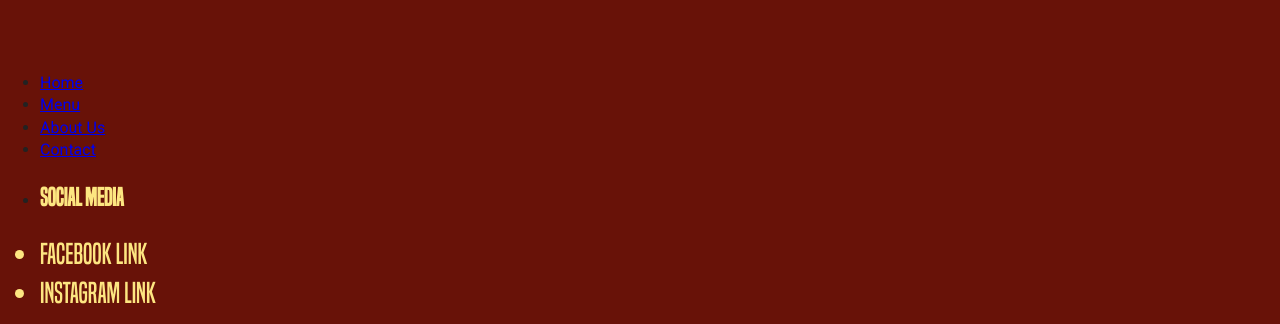
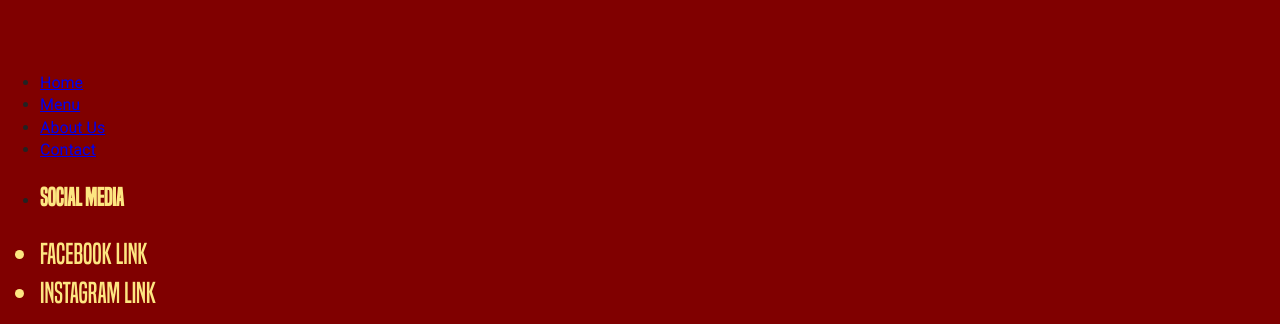
Before and after one commit to AGalvan-College/la_siberia_original, a plain HTML site: page Bootstrap/about.html in a window 1280 px wide. Shown: the top 324 px of the page. Drawn offline with nearby package versions, Linux system fonts and the light colour scheme.

Commit message:
Update styles.css

```diff
--- a/Bootstrap/css/styles.css
+++ b/Bootstrap/css/styles.css
@@ -1,5 +1,5 @@
 body {
-    background-color: #681208;
+    background-color: #800000;
     margin: 0;
     padding-top: 56px;
 }
```
